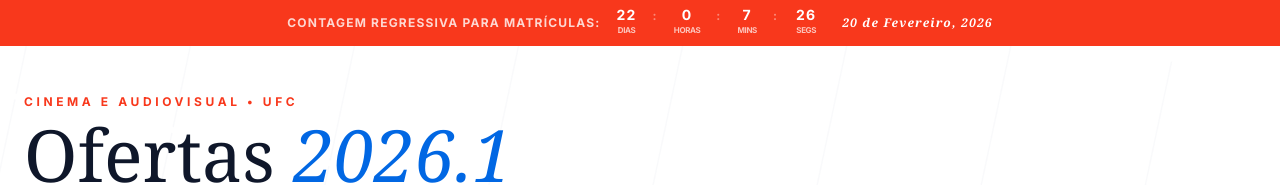
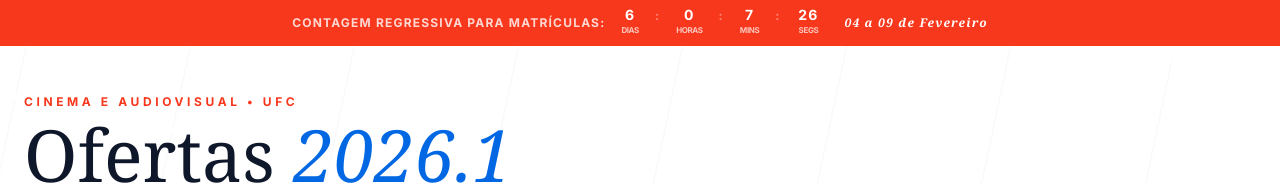
Before and after one commit to falmeidaco/cinemaufc-ofertas2026, a React (Vite) app: page / in a window 1280 px wide. Shown: the top 185 px of the page. Built offline with nearby package versions, Linux system fonts and the light colour scheme.

Commit message:
correção da data de inicio das matriculas

```diff
--- a/App.tsx
+++ b/App.tsx
@@ -9,7 +9,7 @@ const STORAGE_KEY = 'cinema_ufc_selected_2026_1';
 
 const CountdownTimer: React.FC = () => {
   const [timeLeft, setTimeLeft] = useState<{ days: number; hours: number; minutes: number; seconds: number } | null>(null);
-  const targetDate = useMemo(() => new Date('2026-02-20T00:00:00'), []);
+  const targetDate = useMemo(() => new Date('2026-02-04T00:00:00'), []);
 
   useEffect(() => {
     const calculateTime = () => {
@@ -61,7 +61,7 @@ const CountdownTimer: React.FC = () => {
             <span className="text-[8px] opacity-70 uppercase tracking-tighter">Segs</span>
           </div>
         </div>
-        <span className="ml-2 font-serif italic normal-case font-bold hidden md:inline">20 de Fevereiro, 2026</span>
+        <span className="ml-2 font-serif italic normal-case font-bold hidden md:inline">04 a 09 de Fevereiro</span>
       </div>
     </div>
   );
```
